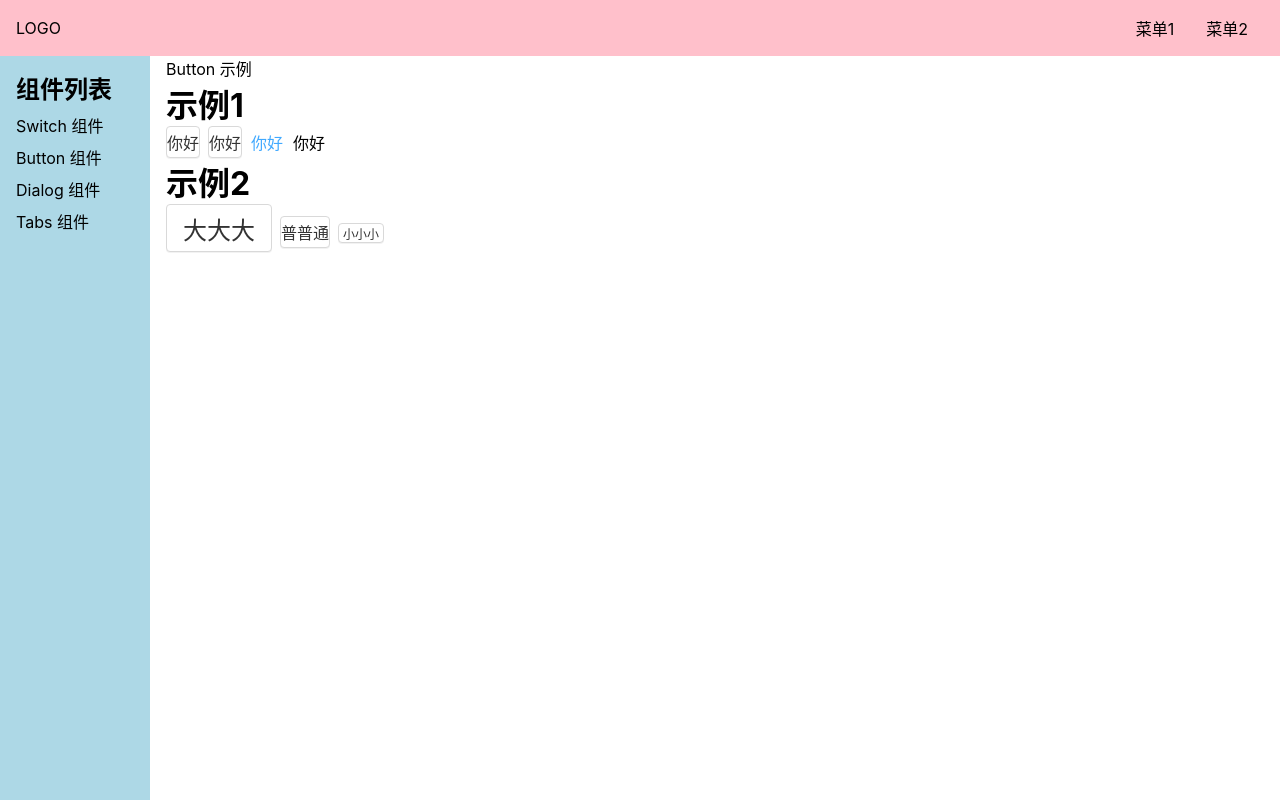
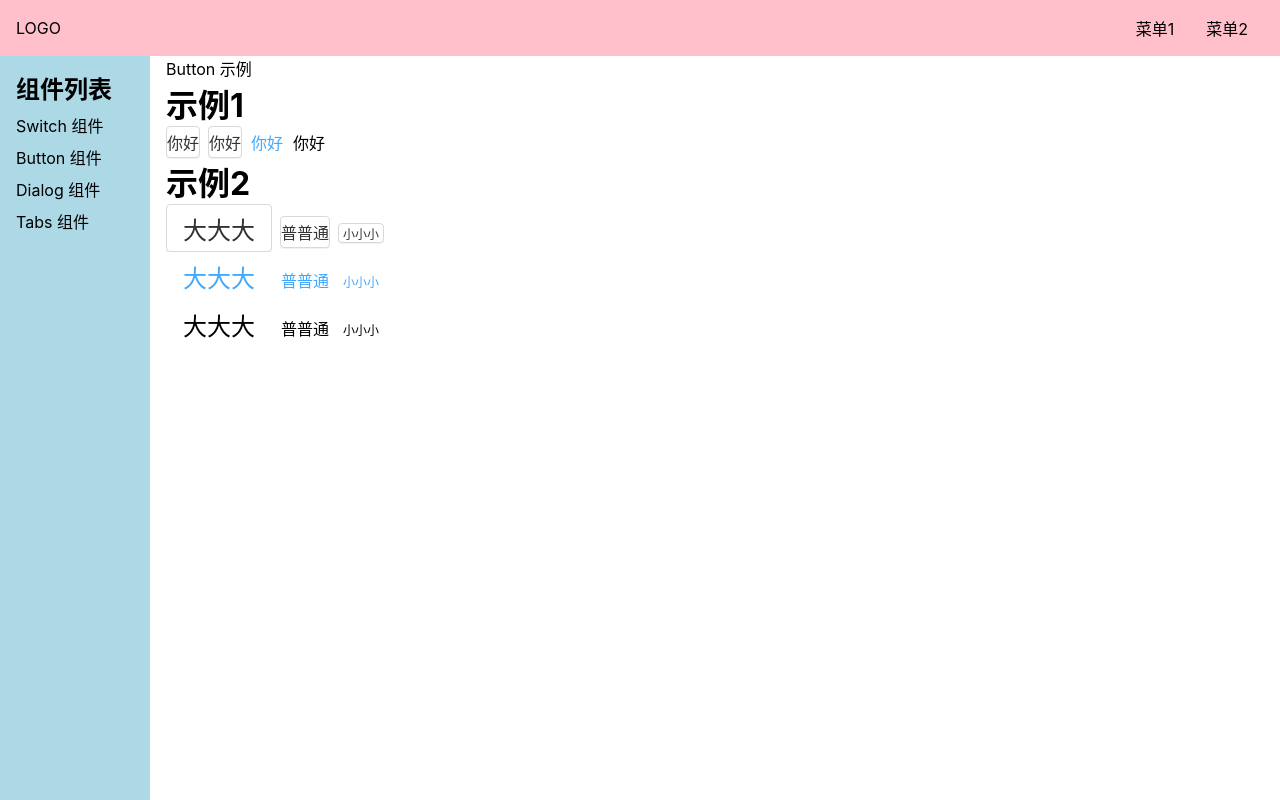
Before and after one commit to Sumuyzzz/fake-ui-2.0, a Vue app: page /#/doc/button in a window 1280 px wide. Built offline with nearby package versions, Linux system fonts and the light colour scheme.

Commit message:
按钮增加两种size属性

```diff
--- a/src/components/ButtonDemo.vue
+++ b/src/components/ButtonDemo.vue
@@ -12,6 +12,16 @@
     <Button size="big">大大大</Button>
     <Button>普普通</Button>
     <Button size="small">小小小</Button>
+  </div>
+  <div>
+    <Button theme="link" size="big">大大大</Button>
+    <Button theme="link">普普通</Button>
+    <Button size="small" theme="link">小小小</Button>
+  </div>
+  <div>
+    <Button size="big" theme="text">大大大</Button>
+    <Button theme="text">普普通</Button>
+    <Button size="small" theme="text">小小小</Button>
   </div>
 </template>
 <script lang="ts">
--- a/src/lib/Button.vue
+++ b/src/lib/Button.vue
@@ -19,7 +19,7 @@
         default: "normal",
       }
 		},
-  setup(props){
+    setup(props){
 		  const {theme,size} =props;
 		  const classes=computed(()=>{
 		    return{
@@ -89,7 +89,7 @@
         background: darken(white, 5%);
       }
     }
-    &.fake-theme-button{
+
       &.fake-size-big{
         font-size: 24px;
         height: 48px;
@@ -100,6 +100,6 @@
         height: 20px;
         padding: 0 4px;
       }
-    }
+
 	}
 </style>
```
